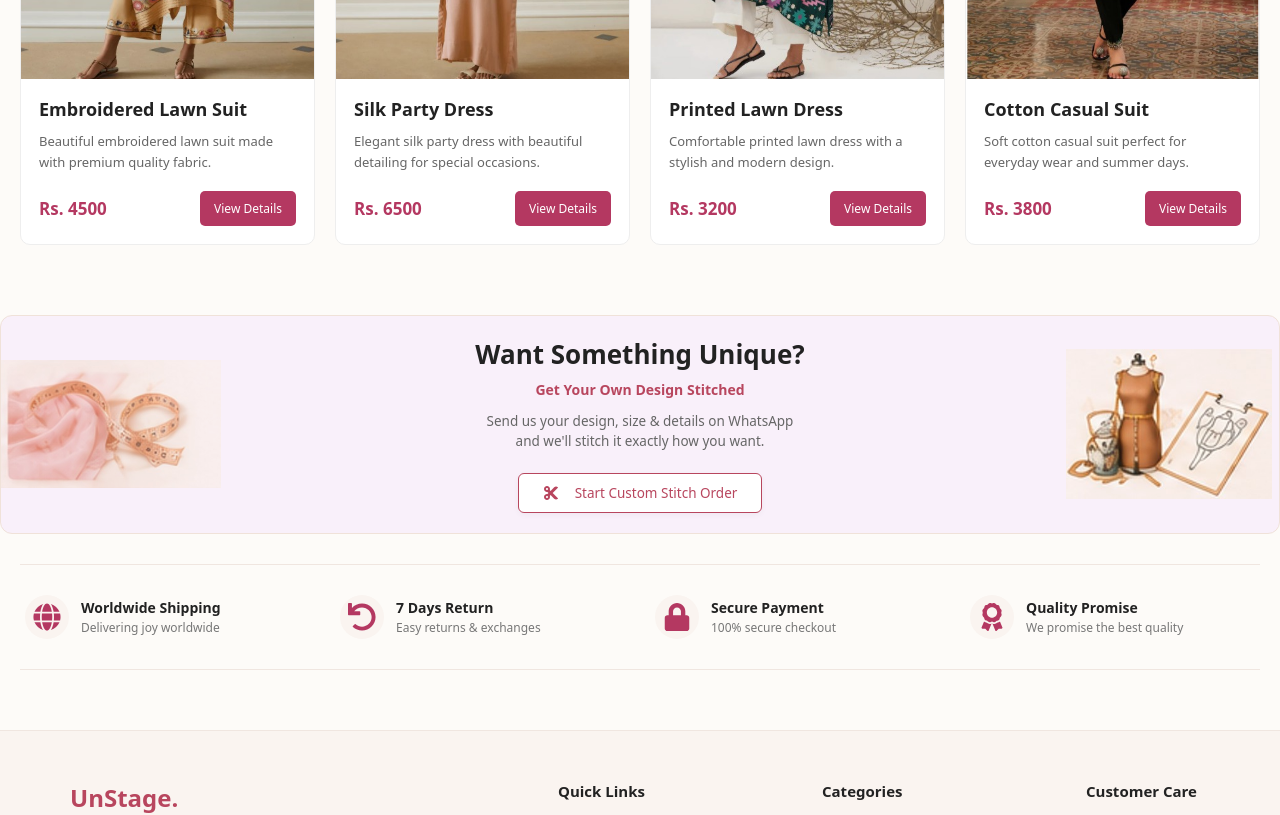
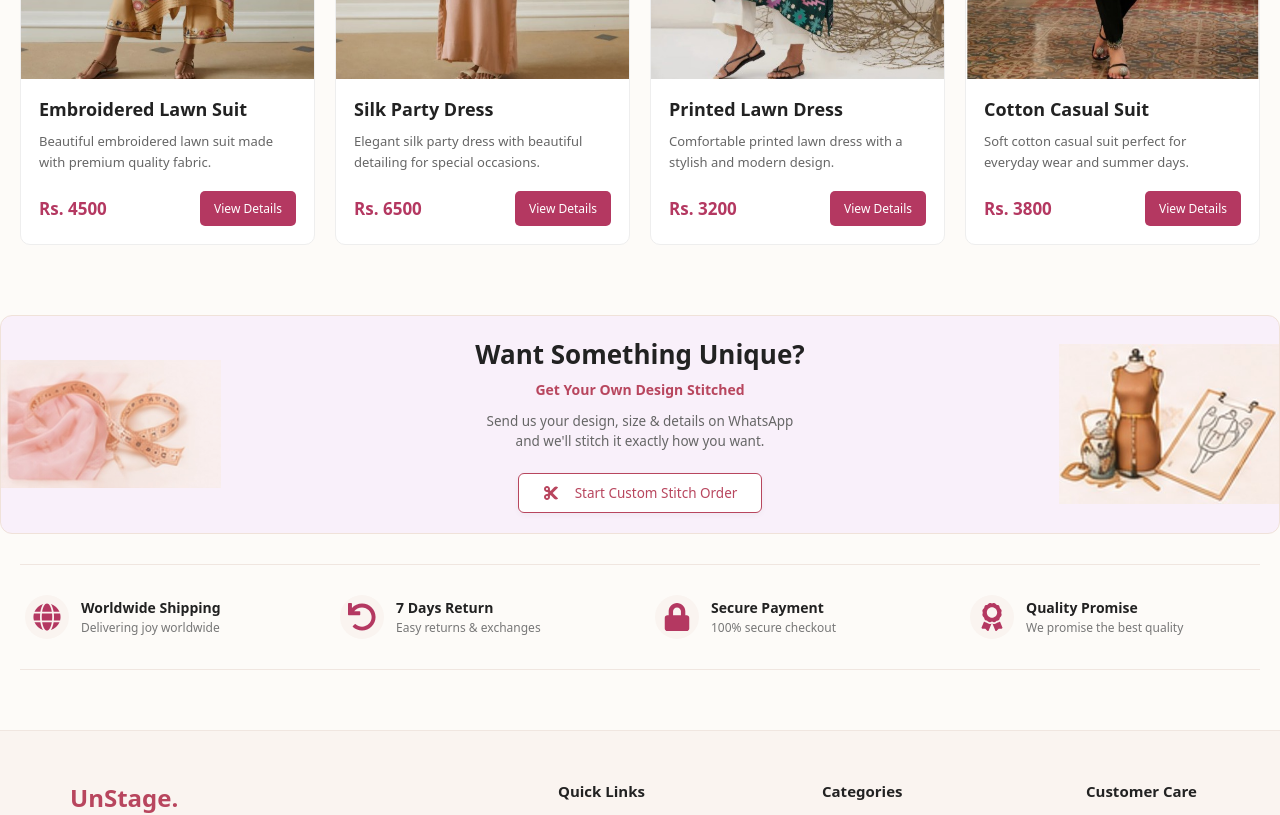
Before and after one commit to hamza1264/Custom-Clothing-E-Commerce-Platform, a Next.js app: page / in a window 1280 px wide. Shown: the part 1115-1930 px from the top of the page. Built offline with nearby package versions, Linux system fonts and the light colour scheme.

Commit message:
Fix decorative image aspect ratio
Co-authored-by: Copilot <223556219+Copilot@users.noreply.github.com>

```diff
--- a/app/globals.css
+++ b/app/globals.css
@@ -57,9 +57,3 @@ svg {
     width: 300px;
     height: 150px;
 }
-
-.decor-img {
-    object-fit: contain;
-    width: 100% !important;
-    height: 100% !important;
-}
```
